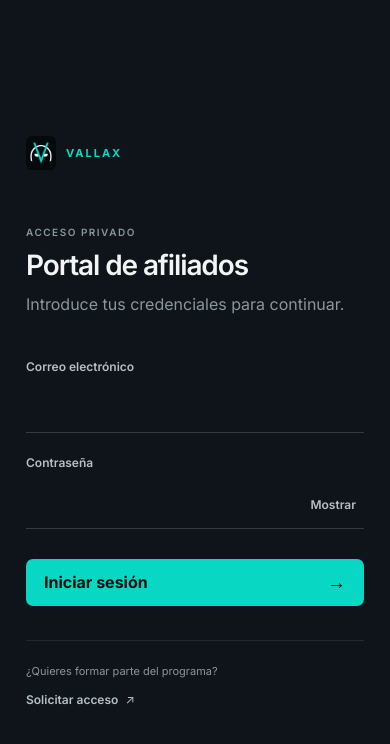
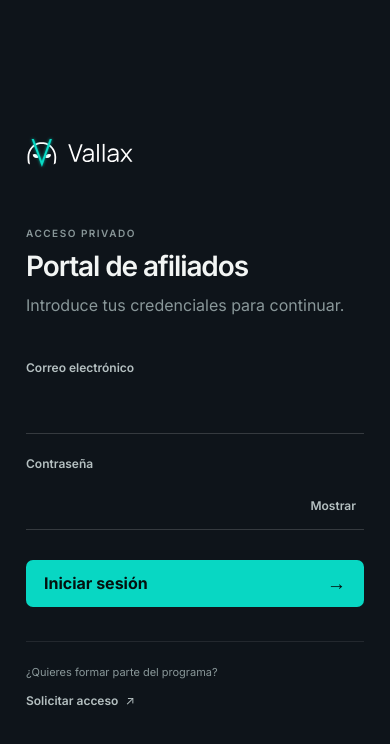
Before and after one commit to SavvyBots/vallax-affiliate-portal, a React (Vite) app: page / in a window 390 px wide. Shown: the top 744 px of the page. Built offline with nearby package versions, Linux system fonts and the light colour scheme; no server answers.

Commit message:
update: vallax logo

```diff
--- a/src/auth/login.tsx
+++ b/src/auth/login.tsx
@@ -37,8 +37,7 @@ export function LoginPage({
     <main className="auth-shell">
       <section className="auth-intro">
         <div className="auth-intro-brand">
-          <img className="brand-logo" src="/vallax-iso-color-claro.png" alt="" />
-          <p className="brand-name">VALLAX</p>
+          <img className="brand-wordmark" src="/vallax-wordmark.svg" alt="Vallax" />
         </div>
         <div className="auth-intro-copy">
           <p className="section-kicker">Partners / 01</p>
@@ -50,7 +49,7 @@ export function LoginPage({
       <section className="auth-panel">
         <div className="auth-form-wrap">
           <header className="auth-brand">
-            <div className="auth-mobile-brand"><img src="/vallax-iso-color-claro.png" alt="" /><span>VALLAX</span></div>
+            <div className="auth-mobile-brand"><img className="brand-wordmark" src="/vallax-wordmark.svg" alt="Vallax" /></div>
             <p className="section-kicker">Acceso privado</p>
             <h2>Portal de afiliados</h2>
             <p className="muted">Introduce tus credenciales para continuar.</p>
--- a/src/dashboard/affiliate-dashboard.tsx
+++ b/src/dashboard/affiliate-dashboard.tsx
@@ -149,7 +149,7 @@ export function AffiliateDashboard({
   return (
     <div className="app-shell">
       <header className="topbar">
-        <div className="brand-lockup"><img className="brand-logo-inline" src="/vallax-iso-color-claro.png" alt="" /><div><p className="brand-name">VALLAX</p><h1>Portal de afiliados</h1></div></div>
+        <div className="brand-lockup"><img className="brand-wordmark" src="/vallax-wordmark.svg" alt="Vallax" /><span className="brand-divider" aria-hidden="true" /><h1>Portal de afiliados</h1></div>
         <button className="button-quiet" onClick={logout} aria-label="Cerrar sesión">
           <svg aria-hidden="true" viewBox="0 0 24 24" fill="none" stroke="currentColor" strokeWidth="1.8" strokeLinecap="round" strokeLinejoin="round"><path d="M10 17l5-5-5-5"/><path d="M15 12H3"/><path d="M15 4h4a2 2 0 0 1 2 2v12a2 2 0 0 1-2 2h-4"/></svg>
           <span>Cerrar sesión</span>
--- a/src/styles.css
+++ b/src/styles.css
@@ -30,7 +30,6 @@ button { cursor: pointer; }
 }
 
 .loading-screen { min-height: 100vh; display: grid; place-items: center; color: var(--muted); }
-.brand-name { margin: 0; color: var(--primary); font-size: 11px; font-weight: 700; letter-spacing: .18em; }
 .section-kicker { margin: 0 0 10px; color: var(--muted); font-size: 10px; font-weight: 600; letter-spacing: .15em; text-transform: uppercase; }
 h1, h2, h3 { margin: 0; font-family: "Inter", sans-serif; }
 h1 { font-size: clamp(44px, 5vw, 74px); font-weight: 600; line-height: .98; letter-spacing: -.055em; }
@@ -77,8 +76,9 @@ h3 { font-size: 18px; font-weight: 600; letter-spacing: -.02em; }
     0 0 0 140px rgba(8, 215, 195, .018);
 }
 
-.auth-intro-brand { position: relative; z-index: 1; display: flex; align-items: center; gap: 12px; }
-.brand-logo { display: block; width: 34px; height: 38px; object-fit: contain; padding: 4px; border-radius: 7px; background: #05090c; }
+.auth-intro-brand { position: relative; z-index: 1; }
+.brand-wordmark { display: block; width: 112px; height: auto; object-fit: contain; }
+.auth-intro-brand .brand-wordmark { width: 126px; }
 .auth-intro-copy { position: relative; z-index: 1; max-width: 680px; padding-bottom: 7vh; }
 .auth-intro-copy h1 span { color: var(--primary); }
 .auth-intro-copy > p:last-child { max-width: 430px; margin: 30px 0 0; color: var(--muted-strong); font-size: 15px; line-height: 1.7; }
@@ -156,9 +156,8 @@ button:disabled { cursor: wait; opacity: .65; }
   border-bottom: 1px solid var(--border);
 }
 .brand-lockup { display: flex; align-items: center; gap: 11px; }
-.brand-logo-inline { width: 29px; height: 33px; object-fit: contain; padding: 4px; border-radius: 6px; background: #05090c; }
-.topbar .brand-name { margin-bottom: 5px; }
-.topbar h1 { font-size: 17px; font-weight: 600; line-height: 1; letter-spacing: -.02em; }
+.brand-divider { width: 1px; height: 24px; margin-inline: 3px; background: var(--border-strong); }
+.topbar h1 { color: var(--muted-strong); font-size: 14px; font-weight: 500; line-height: 1; letter-spacing: -.01em; }
 .button-quiet { display: inline-flex; align-items: center; gap: 8px; min-height: 38px; padding: 8px 11px; color: var(--muted); background: transparent; font-size: 12px; font-weight: 600; }
 .button-quiet:hover:not(:disabled) { color: var(--primary); background: var(--surface-soft); }
 .button-quiet svg { width: 16px; height: 16px; }
@@ -220,8 +219,8 @@ td small { display: block; margin-top: 5px; color: var(--muted); font-size: 10px
   .auth-shell { display: block; background: var(--surface); }
   .auth-intro { display: none; }
   .auth-panel { min-height: 100vh; padding: 42px 26px; }
-  .auth-mobile-brand { display: flex; align-items: center; gap: 10px; margin-bottom: 56px; color: var(--primary); font-size: 11px; font-weight: 700; letter-spacing: .18em; }
-  .auth-mobile-brand img { width: 30px; height: 34px; object-fit: contain; padding: 4px; border-radius: 6px; background: #05090c; }
+  .auth-mobile-brand { display: block; margin-bottom: 56px; }
+  .auth-mobile-brand .brand-wordmark { width: 108px; }
   .dashboard { width: min(100% - 28px, 1240px); padding: 36px 0 54px; }
   .dashboard-hero { grid-template-columns: 1fr; gap: 38px; padding-bottom: 36px; }
   .level-summary { padding: 24px 0 0; border-top: 1px solid var(--border); border-left: 0; }
@@ -233,9 +232,9 @@ td small { display: block; margin-top: 5px; color: var(--muted); font-size: 10px
 
 @media (max-width: 480px) {
   .topbar { min-height: 70px; padding: 13px 14px; }
-  .topbar h1 { font-size: 15px; }
-  .topbar .brand-name { margin-bottom: 4px; }
-  .brand-logo-inline { width: 27px; height: 31px; }
+  .brand-wordmark { width: 96px; }
+  .brand-divider { height: 21px; margin-inline: 0; }
+  .topbar h1 { font-size: 12px; }
   .button-quiet { width: 38px; padding: 0; justify-content: center; }
   .button-quiet span { position: absolute; width: 1px; height: 1px; overflow: hidden; clip: rect(0 0 0 0); white-space: nowrap; }
   .dashboard-title h2 { font-size: 37px; }
```
Also changed, not shown: public/vallax-wordmark.svg (added).
